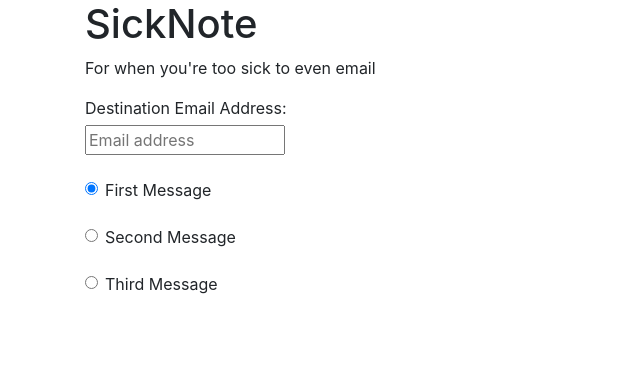
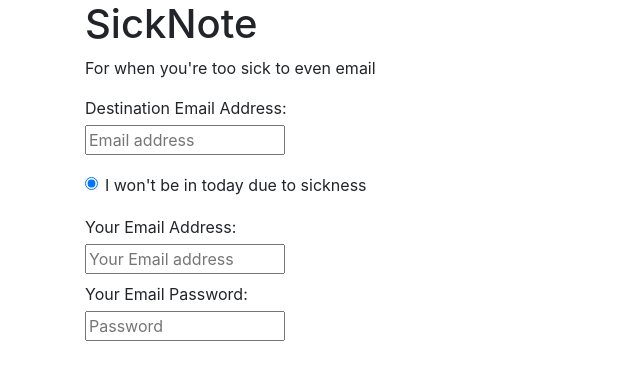
Before and after one commit to MalcolmMcConaghy/SickNote, a React (Create React App) app: page / in a window 1280 px wide. Shown: the top 380 px of the page, without its empty margins (0-640 px from the left). Built offline with nearby package versions, Linux system fonts and the light colour scheme.

Commit message:
small class adds

```diff
--- a/src/components/form.js
+++ b/src/components/form.js
@@ -5,11 +5,19 @@ class InputForm extends Component {
     render() {
         return (
             <form className="col-xs-12">
-                <label>
+                <label className="label--text">
                     Destination Email Address:<br />
-                    <input className="input input--email" type="email" name="emailSend" placeholder="Email address" />
+                    <input className="input input--text" type="email" name="emailSend" placeholder="Email address" />
                 </label>
                 <Options />
+                <label className="label--text">
+                    Your Email Address:<br />
+                    <input className="input input--text" type="email" name="emailFrom" placeholder="Your Email address" />
+                </label>
+                <label className="label--text">
+                    Your Email Password:<br />
+                    <input className="input input--text" type="password" name="emailPass" placeholder="Password" />
+                </label>
             </form>
         )
     }
--- a/src/components/options.js
+++ b/src/components/options.js
@@ -20,10 +20,10 @@ class Options extends Component {
                 <div className="form-check">
                     <label className="form-check-label">
                         <input className="form-check-input" type="radio" value="message1" checked={this.state.selectedOption === 'message1'} onChange={this.handleOptionChange} />
-                        First Message
+                        I won't be in today due to sickness
                     </label>
                 </div>
-                <div className="form-check">
+                {/* <div className="form-check">
                     <label className="form-check-label">
                         <input className="form-check-input" type="radio" value="message2" checked={this.state.selectedOption === 'message2'} onChange={this.handleOptionChange} />
                         Second Message
@@ -34,7 +34,7 @@ class Options extends Component {
                         <input className="form-check-input" type="radio" value="message3" checked={this.state.selectedOption === 'message3'} onChange={this.handleOptionChange} />
                         Third Message
                     </label>
-                </div>
+                </div> */}
             </fieldset>
         )
     }
--- a/src/css/App.css
+++ b/src/css/App.css
@@ -2,11 +2,16 @@ form {
     padding: 1rem 0;
 }
 
-.input--email {
+.input--text {
     width: 200px;
     margin-top: 5px;
 }
 
+.label--text {
+    display: block;
+}
+
 .form-check {
-    padding-top: 15px;
+    padding-top: 10px;
+    padding-bottom: 10px;
 }
```
